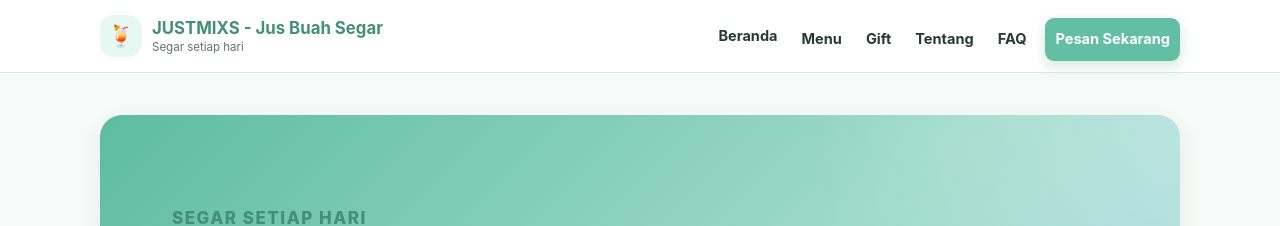
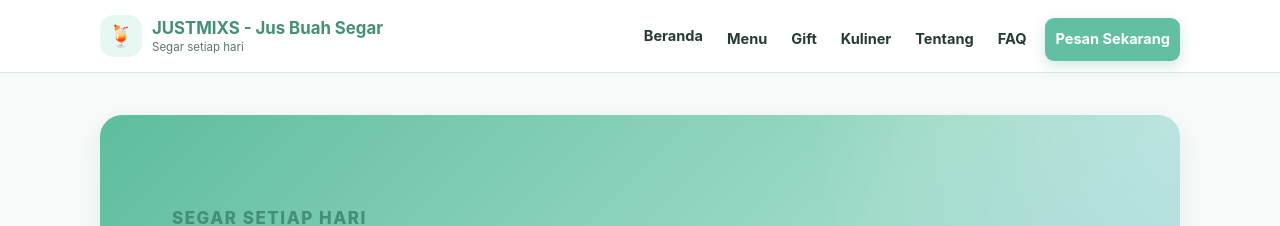
Before and after one commit to justmixs/justmix.github.io, a Jekyll site: the page built from index.md, in a window 1280 px wide. Shown: the top 226 px of the page. Built offline with Jekyll 4.4.1, drawn with Linux system fonts in a browser that asks for light colours.

```diff
--- a/_includes/nav.html
+++ b/_includes/nav.html
@@ -1,4 +1,8 @@
 <header class="site-header">
+
+  <head><link rel="canonical" href="https://justmixs.github.io" />
+</head>
+
   <div class="container header-inner">
     <a
       class="site-brand"
@@ -41,6 +45,10 @@
         </li>
 
         <li>
+          <a href="{{ '/kuliner/' | relative_url }}">Kuliner</a>
+        </li>
+
+        <li>
           <a href="{{ '/tentang' | relative_url }}">Tentang</a>
         </li>
 
```
